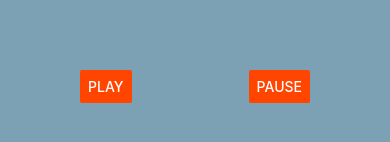
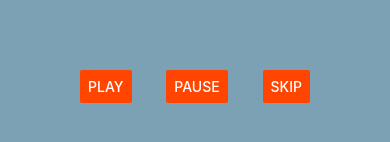
Before and after one commit to git-jared/CSE3311-TEAM-8, a React Native app: screen / in a window 390 px wide. Both pictures are taken after a click on the button "THE MOTION HIGHWAY". Shown: the part 612-754 px from the top of the page. Built offline with nearby package versions, Linux system fonts and the light colour scheme.

Commit message:
add skip btn to GUI

```diff
--- a/App.js
+++ b/App.js
@@ -236,6 +236,11 @@ export default function App() {
             onPress={() => pauseSound()}
             color = "#ff4500"
           />
+          <Button
+            title="Skip"
+            onPress={() => pauseSound()}
+            color = "#ff4500"
+          />
         </View>
       </View>
     );
```
